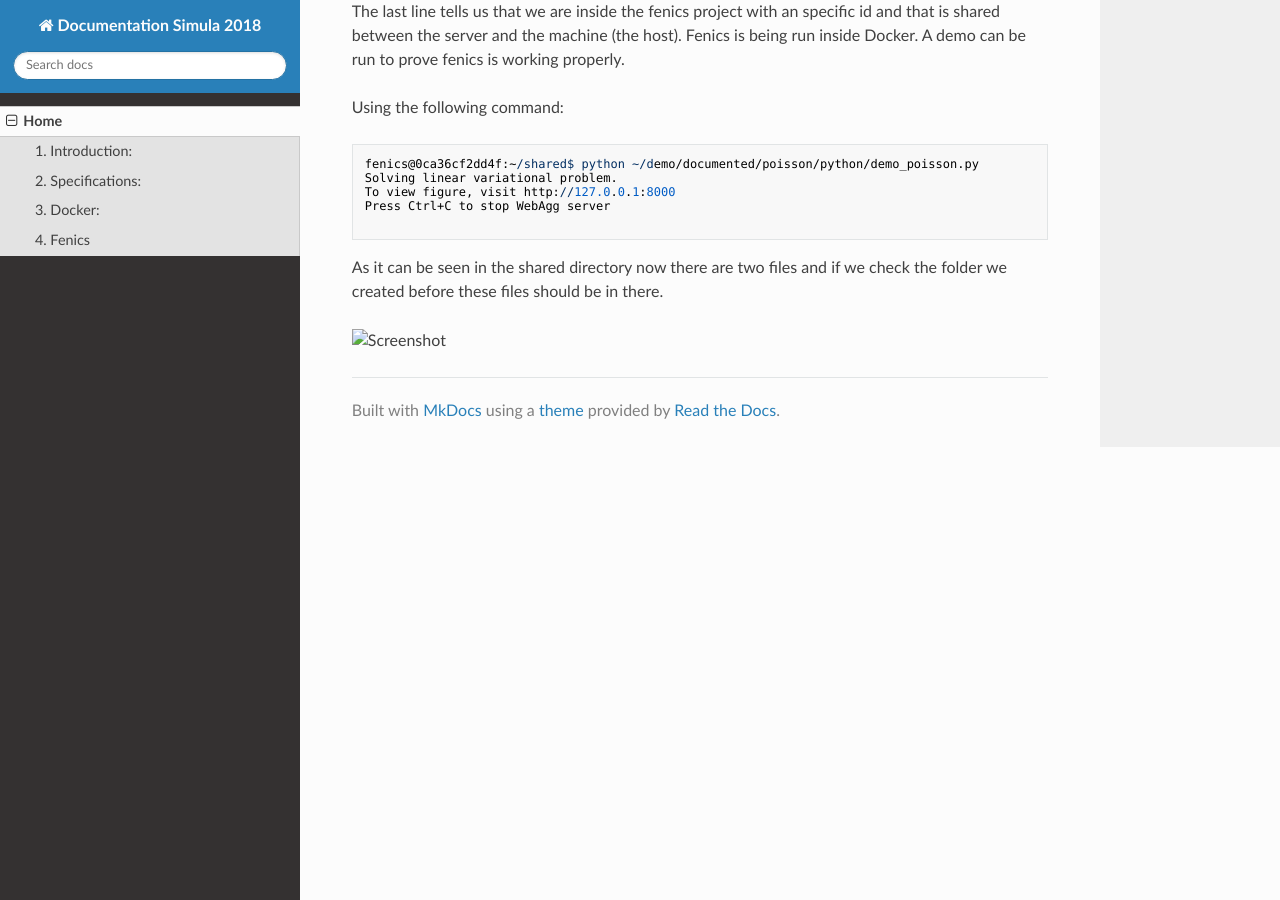
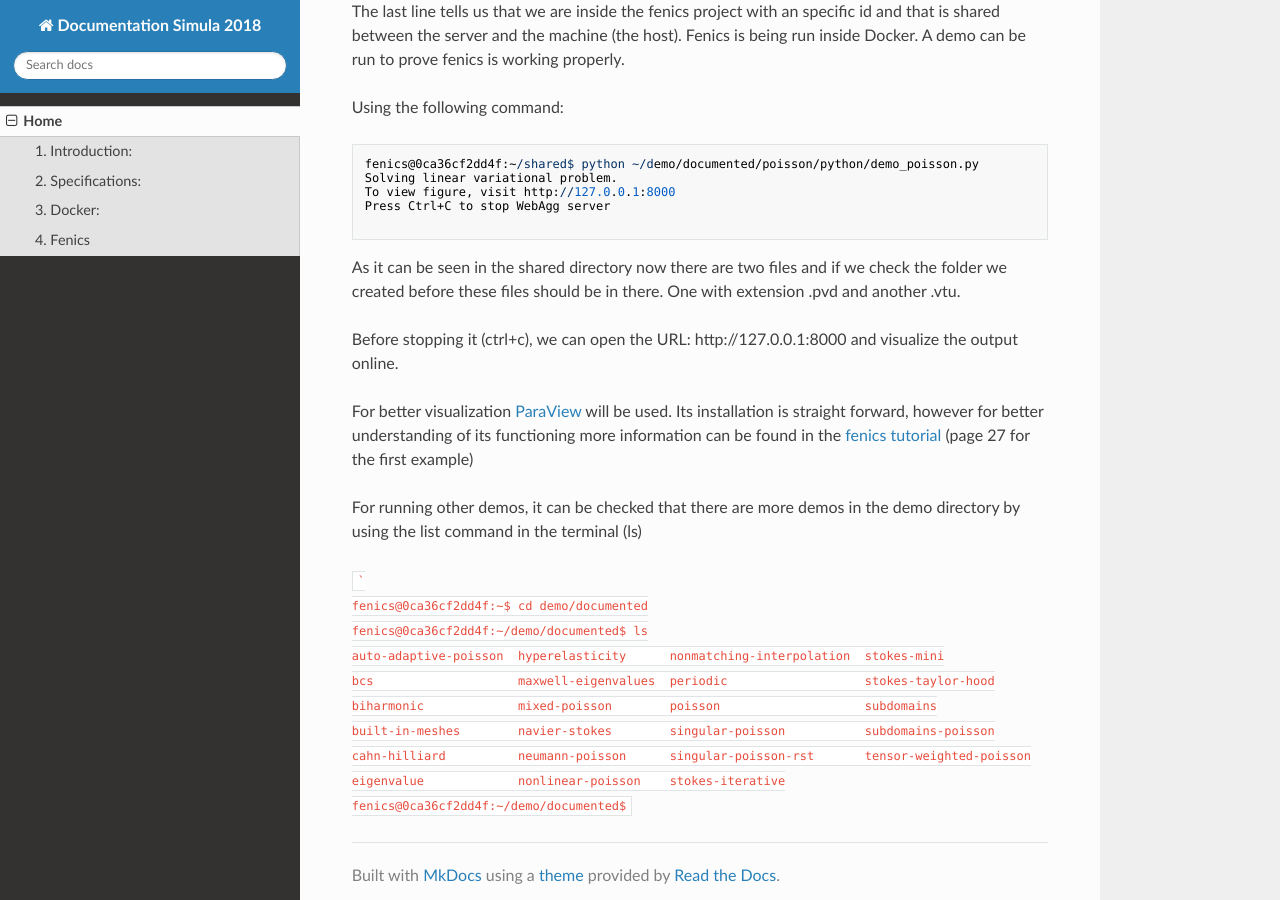
Before and after one commit to ErikaKvalem/Documentation-2018-MkDocs, an MkDocs documentation site: the page built from docs/index.md, in a window 1280 px wide and 900 px high, scrolled down 2443 px. Built offline with MkDocs 1.6.1, drawn with Linux system fonts in a browser that asks for light colours; nearby versions of some CDN libraries; old or Windows-style settings are respelled for this version of MkDocs.

Commit message:
Update index.md

`````diff
--- a/docs/index.md
+++ b/docs/index.md
@@ -115,6 +115,22 @@ To view figure, visit http://127.0.0.1:8000
 Press Ctrl+C to stop WebAgg server
 
 ```
-As it can be seen in the shared directory now there are two files and if we check the folder we created before these files should be in there.
+As it can be seen in the shared directory now there are two files and if we check the folder we created before these files should be in there. One with extension .pvd and another .vtu.
 
-![Screenshot](Documentation-2018-MkDocs/Screen Shot 2018-06-04 at 9.49.19 AM.png)
+Before stopping it (ctrl+c), we can open the URL:   http://127.0.0.1:8000 and visualize the output online.
+
+For better visualization [ParaView](https://www.paraview.org/download/)  will be used. Its installation is straight forward, however for better understanding of its functioning more information can be found in the [fenics tutorial](https://fenicsproject.org/documentation/) (page 27 for the first example)
+
+For running other demos, it can be checked that there are more demos in the demo directory by using the list command in the terminal (ls)
+
+````
+fenics@0ca36cf2dd4f:~$ cd demo/documented
+fenics@0ca36cf2dd4f:~/demo/documented$ ls
+auto-adaptive-poisson  hyperelasticity      nonmatching-interpolation  stokes-mini
+bcs                    maxwell-eigenvalues  periodic                   stokes-taylor-hood
+biharmonic             mixed-poisson        poisson                    subdomains
+built-in-meshes        navier-stokes        singular-poisson           subdomains-poisson
+cahn-hilliard          neumann-poisson      singular-poisson-rst       tensor-weighted-poisson
+eigenvalue             nonlinear-poisson    stokes-iterative
+fenics@0ca36cf2dd4f:~/demo/documented$
+```
`````
